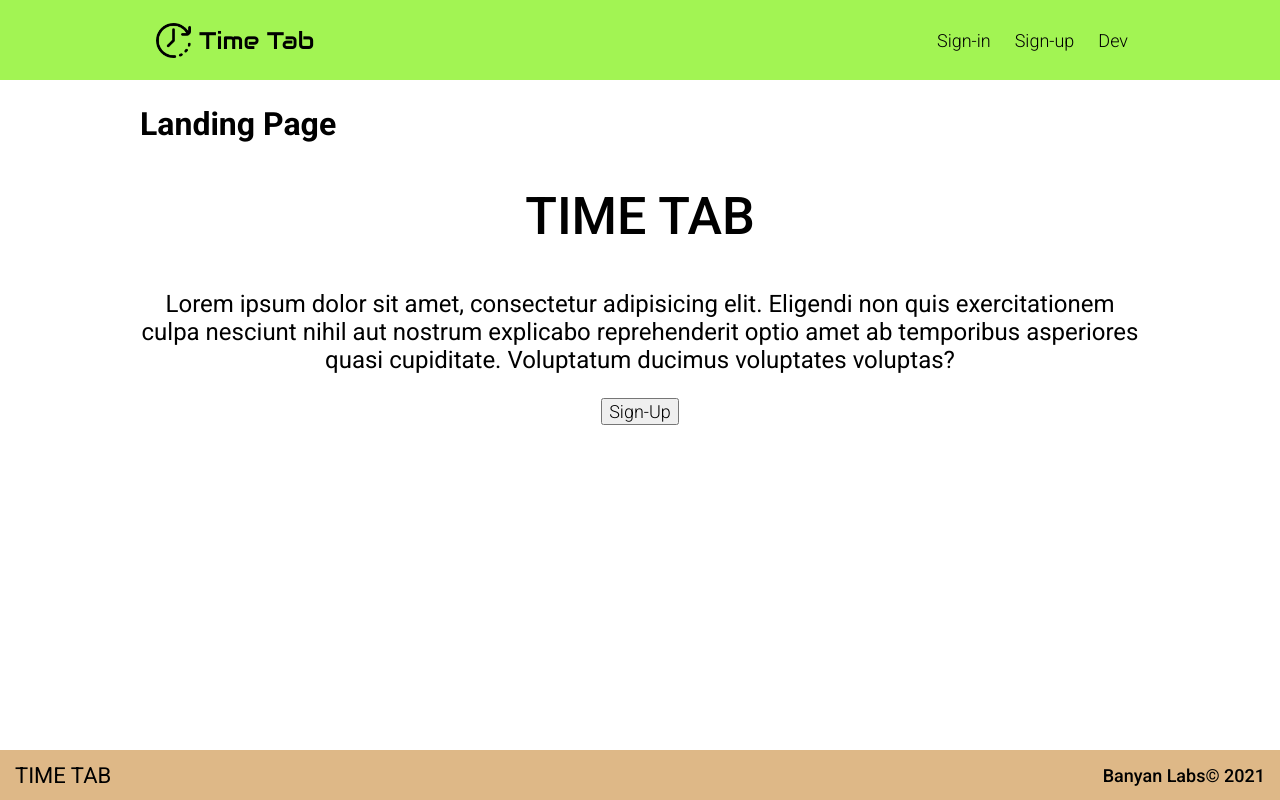
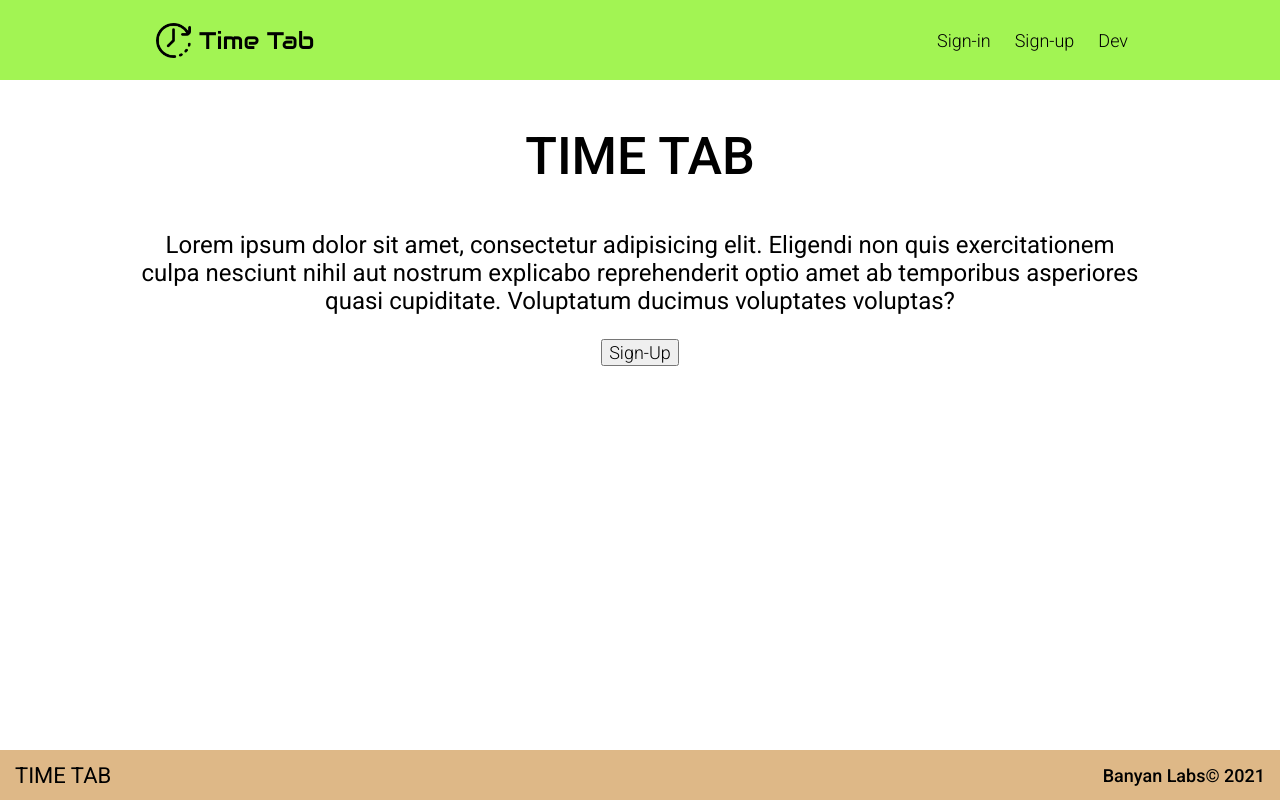
Before and after one commit to Banyan-Labs/time-tracking-app-board, a React (Create React App) app: page / in a window 1280 px wide. Built offline with nearby package versions, Linux system fonts and the light colour scheme.

Commit message:
deleted h1 tag

```diff
--- a/src/Pages/LandingPage/index.jsx
+++ b/src/Pages/LandingPage/index.jsx
@@ -5,7 +5,6 @@ import CtaComponent from '../../Components/CTA';
 const LandingPage = () => {
   return (
     <PageContainer>
-      <h1>Landing Page</h1>
       <CtaComponent />
     </PageContainer>
   );
```
